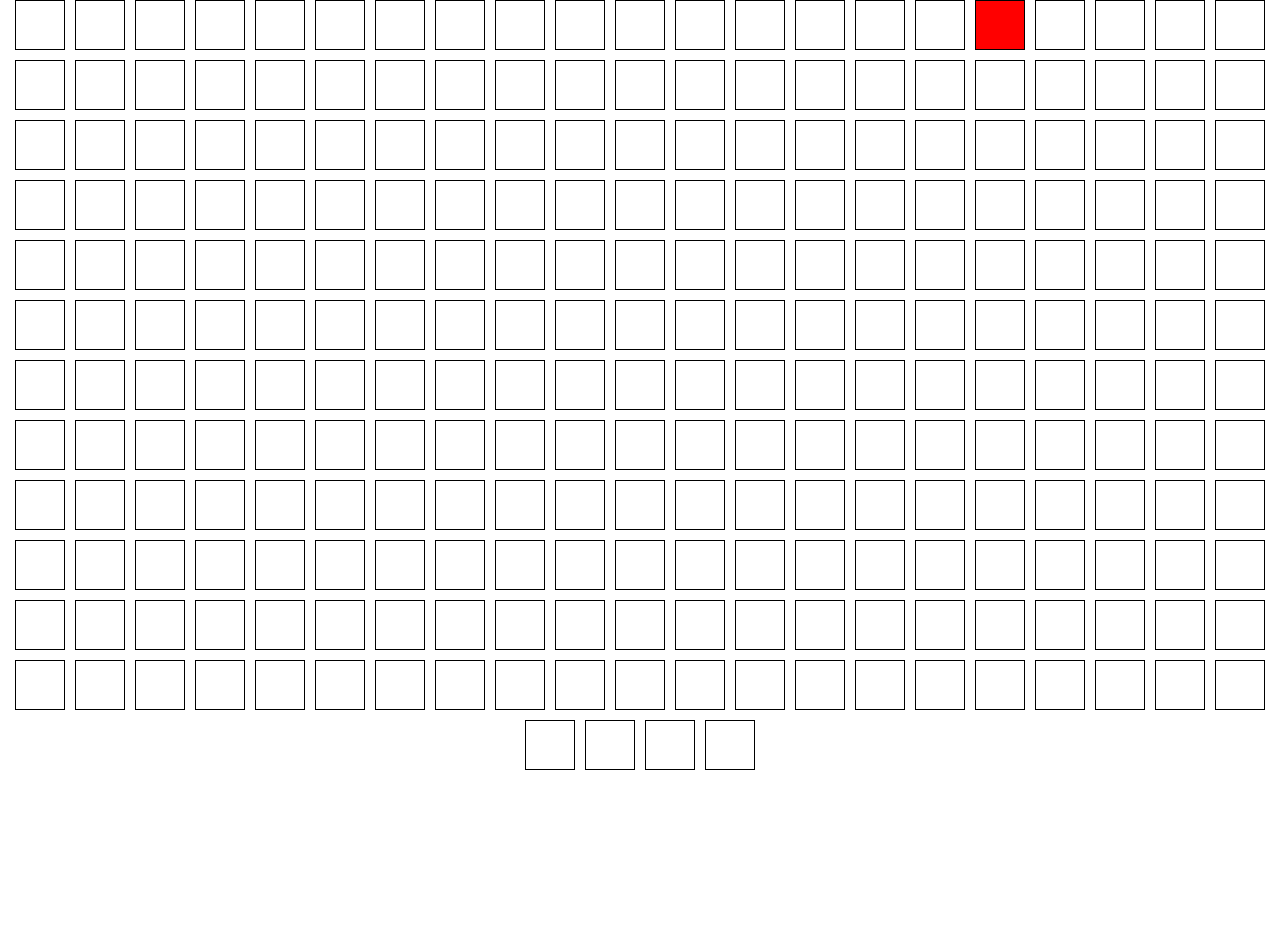
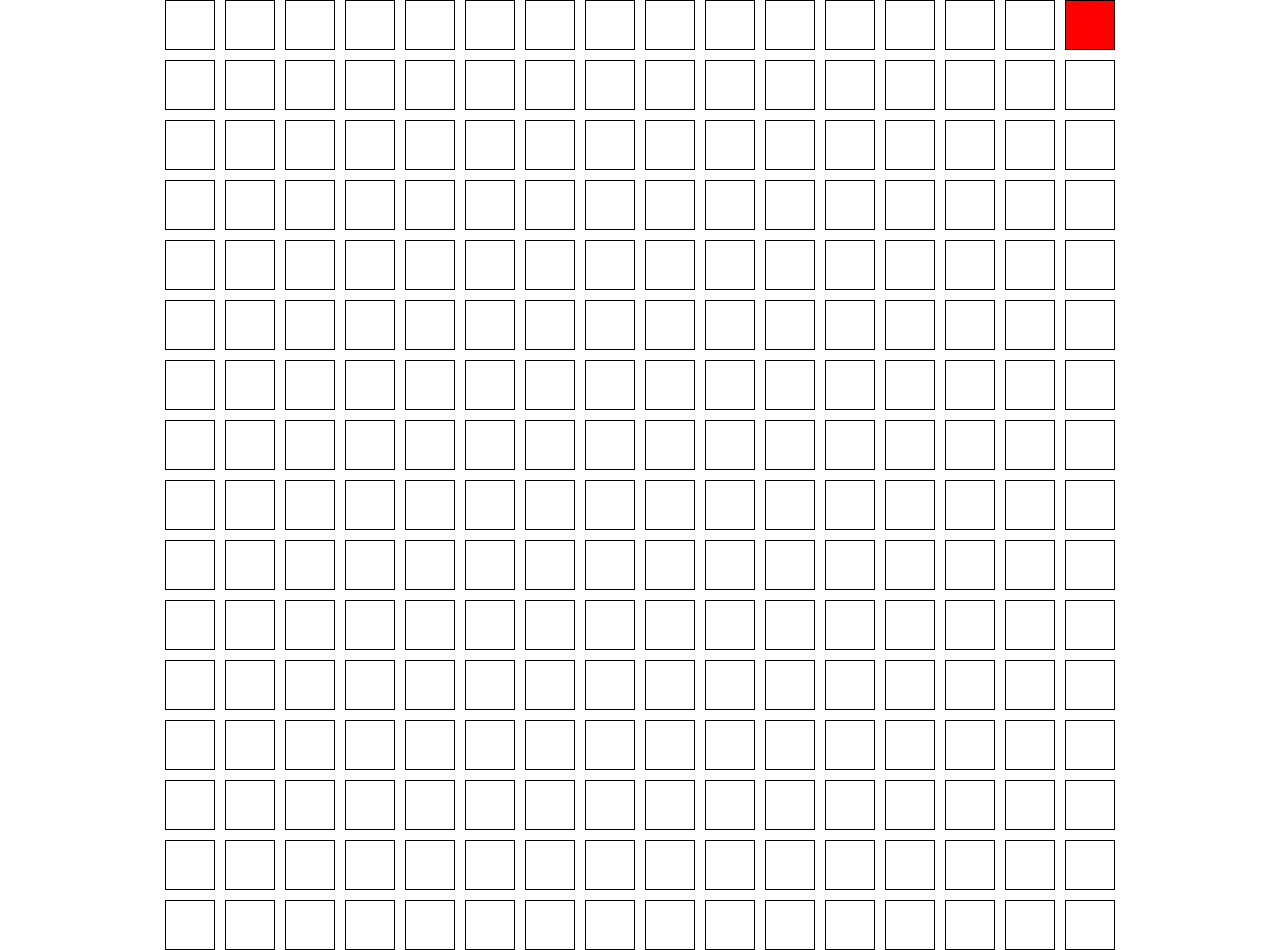
Before and after one commit to WenardKen57/Etch-a-sketch, a plain HTML site: page index.html in a window 1280 px wide. Before the commit the page ends 800 px from the top, so only its background shows below. Drawn offline with Linux system fonts and the light colour scheme.

Commit message:
Mark the 16th square of grid
I made this so it's easier to organize the grid to 16x16

```diff
--- a/script/app.js
+++ b/script/app.js
@@ -10,7 +10,7 @@ for (let i = 1; i <= 256; i++) {
   squares.push(gridSquare.cloneNode(true));
 }
 
-squares[16].style.backgroundColor = 'red';
+squares[15].style.backgroundColor = 'red';
 
 squares.forEach((square) => {
   container.appendChild(square);
--- a/style/style.css
+++ b/style/style.css
@@ -11,7 +11,7 @@ body {
 }
 
 #container {
-  width: 100vw;
+  width: 1000px;
   height: 200px;
   display: flex;
   justify-content: center;
```
